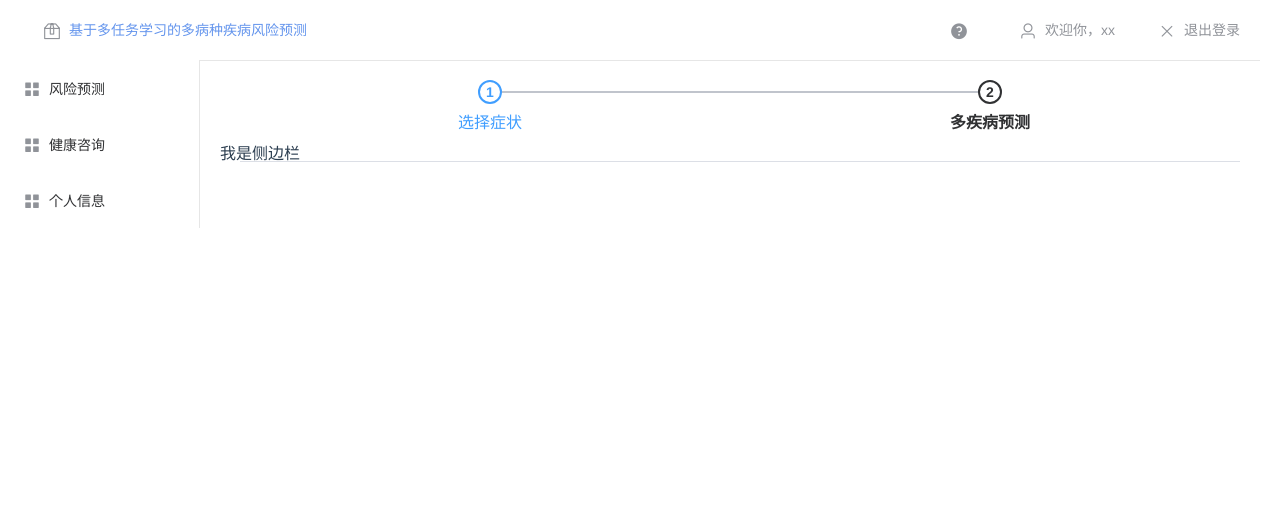
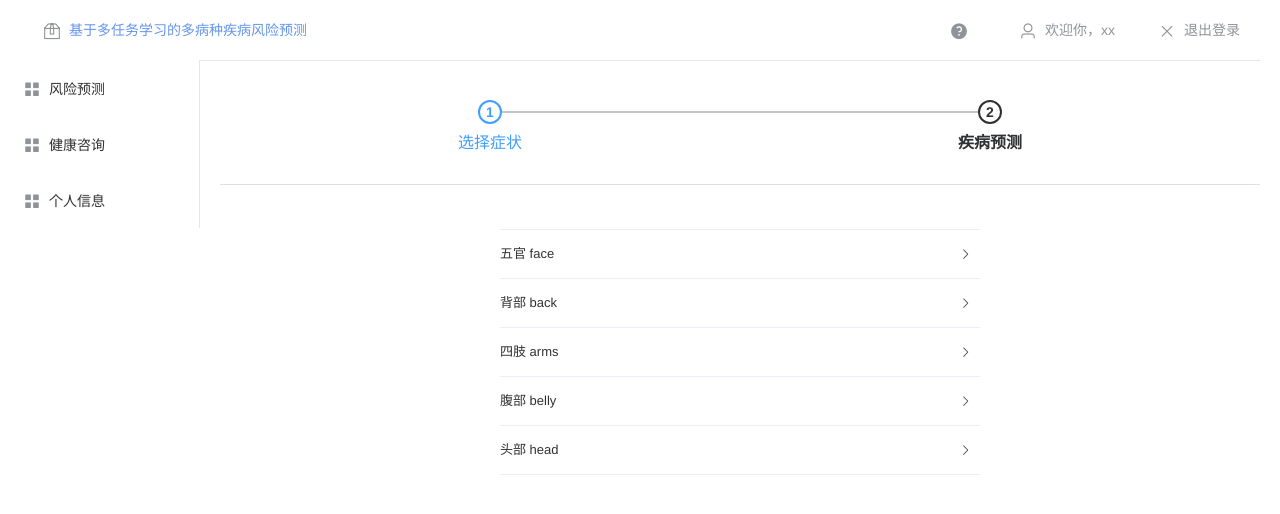
Before and after one commit to 17630970381/soft9v3.0web, a Vue app: page /#/UserSideBar/Predict in a window 1280 px wide. Shown: the top 514 px of the page. Built offline with nearby package versions, Linux system fonts and the light colour scheme.

Commit message:
添加了症状选择页面

```diff
--- a/src/components/user/Predict.vue
+++ b/src/components/user/Predict.vue
@@ -4,17 +4,25 @@
       <div id="step">
         <el-steps :active="step" align-center>
           <el-step title="选择症状"></el-step>
-          <el-step title="多疾病预测"></el-step>
+          <el-step title="疾病预测"></el-step>
         </el-steps>
       </div>
-      <el-divider></el-divider>
     </el-header>
 
-    <el-container >
-        <el-aside>
-            我是侧边栏
-        </el-aside>
-    </el-container>
+    <el-divider></el-divider>
+
+    <el-main id="select">
+        <el-collapse v-model="symptom.activeNames" >
+            <el-collapse-item v-for="(p) of symptom.part" :key="p.index" :title="`${p.name} ${p.index}`">
+                <span v-for="(symp) of p.symp" :key="symp.index">
+                    <span class="partName">{{symp.name}}</span>
+                    <el-switch
+                    v-model="symp.isGet"
+                    ></el-switch>
+                </span>
+            </el-collapse-item>
+        </el-collapse>
+    </el-main>
   </div>
 </template>
 
@@ -24,13 +32,143 @@ export default {
     data(){
         return {
             step: 1,
+            symptom: {
+                isShow: true,
+                activeNames: ['1'],
+                part:[{
+                        index:'face',
+                        name:'五官',
+                        symp:[{
+                            index:'puffy_face_and_eyes',
+                            name:'脸和眼睛浮肿',
+                            isGet:false,
+                        },{
+                            index:'drying_and_tingling_lips',
+                            name:'嘴唇干燥',
+                            isGet:false,
+                        },{
+                            index:'sinus_pressure',
+                            name:'鼻窦炎',
+                            isGet:false,
+                        },{
+                            index:'runny_nose',
+                            name:'流鼻涕',
+                            isGet:false,
+                        },{
+                            index:'visual_disturbances',
+                            name:'视觉障碍',
+                            isGet:false,
+                        }]
+                    },{
+                        index:'back',
+                        name:'背部',
+                        symp:[{
+                            index:'back_pain',
+                            name:'背痛',
+                            isGet:false,
+                        },{
+                            index:'scurring',
+                            name:'脱皮',
+                            isGet:false,
+                        },{
+                            index:'red_spots_over_body',
+                            name:'小疹子',
+                            isGet:false,
+                        },{
+                            index:'muscle_weakness',
+                            name:'肌肉无力',
+                            isGet:false,
+                        }]
+                    },{
+                        index:'arms',
+                        name:'四肢',
+                        symp:[{
+                            index:'weakness_in_limbs',
+                            name:'四肢无力',
+                            isGet:false,
+                        },{
+                            index:'swollen_extremeties',
+                            name:'四肢肿胀',
+                            isGet:false,
+                        },{
+                            index:'knee_pain',
+                            name:'膝盖疼痛',
+                            isGet:false,
+                        },{
+                            index:'prominent_veins_on_calf',
+                            name:'小腿静脉突出',
+                            isGet:false,
+                        },{
+                            index:'hip_joint_pain',
+                            name:'髋关节疼痛',
+                            isGet:false,
+                        }]
+                    },{
+                        index:'belly',
+                        name:'腹部',
+                        symp:[{
+                            index:'abdominal_pain',
+                            name:'腹痛',
+                            isGet:false,
+                        },{
+                            index:'diarrhoea',
+                            name:'腹泻',
+                            isGet:false,
+                        },{
+                            index:'swelling_of_stomach',
+                            name:'胃部肿胀',
+                            isGet:false,
+                        },{
+                            index:'palpitations',
+                            name:'心悸',
+                            isGet:false,
+                        }]
+                    },{
+                        index:'head',
+                        name:'头部',
+                        symp:[{
+                            index:'dizziness',
+                            name:'头晕',
+                            isGet:false,
+                        },{
+                            index:'depression',
+                            name:'抑郁',
+                            isGet:false,
+                        }]
+                    }
+                ],
+
+            }
         }
+    },
+
+    methods:{
+        swtch(index){
+            for(var i = 0;i<this.symptom.part.length;i++){
+                if(this.symptom.part[i].index != index){
+                    this.symptom.part[i].active = false;
+                }
+            }
+        },
     }
 }
+
 </script>
 
 <style>
-    el-header{
-        margin-top: 200px;
+    #step{
+        margin-top: 20px;
+    }
+
+    .partName{
+        display: inline-block;
+        width: 90px;
+        text-align: center;
+    }
+
+    #select{
+        width: 50%;
+        margin-left: auto;
+        margin-right: auto;
     }
 </style>
--- a/src/components/user/UserSideBar.vue
+++ b/src/components/user/UserSideBar.vue
@@ -34,7 +34,7 @@
                         <i class="el-icon-menu"></i>
                         <span slot="title">健康咨询</span>
                     </el-menu-item>
-                    <el-menu-item index="/#">
+                    <el-menu-item index="/##">
                         <i class="el-icon-menu"></i>
                         <span slot="title">个人信息</span>
                     </el-menu-item>
@@ -43,16 +43,6 @@
 
             <el-main id="Main">
                 <router-view></router-view>
-                    <!-- <div id="PartList">
-                        <div v-for="(p) of part" :key="p.index">
-                            <span class="partName">{{p.name}}</span>
-                            <el-switch
-                            v-model="p.active"
-                            @change="swtch(p.index)"
-                            ></el-switch>
-                            <br/><br/>
-                        </div>
-                    </div> -->
             </el-main>
         </el-container>
     </el-container>
@@ -60,65 +50,29 @@
 </template>
 
 <script>
-import dangePredictVue from '../tab/dangePredict.vue';
 export default {
     name:"Predict",
-    components:{dangePredictVue},
     data() {
         return {
-            part:[{
-                index:'back',
-                name:'背部',
-                active: false
-            },{
-                index:'arms',
-                name:'四肢',
-                active: false
-            },{
-                index:'five',
-                name:'五官',
-                active: false
-            },{
-                index:'digest',
-                name:'消化系统',
-                active: false
-            },{
-                index:'urinary',
-                name:'泌尿系统',
-                active: false
-            },{
-                index:'liver',
-                name:'肝脏',
-                active: false
-            },{
-                index:'heart',
-                name:'心脏',
-                active: false
-            },{
-                index:'head',
-                name:'神经头部',
-                active: false
-            },{
-                index:'body',
-                name:'身体控制',
-                active: false
-            },{
-                index:'skin',
-                name:'皮肤',
-                active: false
-            }
-            ],
 
-            value3: true,
         }
     },
     methods:{
-        swtch(index){
-            for(var i = 0;i<this.part.length;i++){
-                if(this.part[i].index != index){
-                    this.part[i].active = false;
-                }
+        handleSelect(key) {
+            if (key == 4) {
+                this.$alert("多病种之间具有复杂关联关系，同时多种疾病可能存在某些相同的病征。本软件采用机器学习方法来挖掘多病种之间的复杂关联关系。本软件根据不同疾病的不同使用场景，能够完成数据选择，数据处理，特征选择，模型设置，模型预测等功能。", "软件介绍", {
+                confirmButtonText: "确定",
+                callback: (action) => {
+                    this.$message({
+                    type: "info",
+                    message: `action: ${action}`,
+                    });
+                },
+                });
             }
+        },
+        handleOpen(key, keyPath) {
+            console.log(key, keyPath);
         },
     }
 
@@ -126,22 +80,10 @@ export default {
 </script>
 
 <style scoped>
-    .partName{
-        display: inline-block;
-        width: 80px;
-        text-align: center;
-    }
 
-    #Header{
-        /* background-color: aquamarine; */
-    }
 
     #Aside{
         /* background-color: rgb(150, 73, 73); */
         height: 200px;
     }
-
-    #Main{
-        /* background-color: blueviolet; */
-    }
 </style>
```
